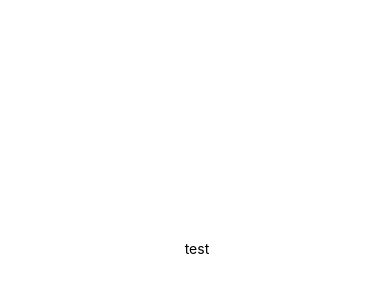
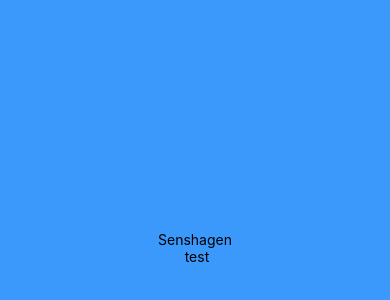
Before and after one commit to ja0117/React-Native-AO3B-APP, a React Native app: screen / in a window 390 px wide. Shown: the part 174-474 px from the top of the page. Built offline with nearby package versions, Linux system fonts and the light colour scheme.

Commit message:
test commit

```diff
--- a/App.js
+++ b/App.js
@@ -6,7 +6,11 @@ export default class App extends React.Component {
   render() {
     return (
       <View style={styles.container}>
-          <Show/>
+        <View>
+          <Text>Senshagen</Text>
+        </View>
+
+        <Show/>
       </View>
     );
   }
@@ -15,7 +19,7 @@ export default class App extends React.Component {
 const styles = StyleSheet.create({
   container: {
     flex: 1,
-    backgroundColor: '#fff',
+    backgroundColor: '#3b99fc',
     alignItems: 'center',
     justifyContent: 'center',
   },
```
Also changed, not shown: 1 other file (tests, documents, lock files or other folders).
